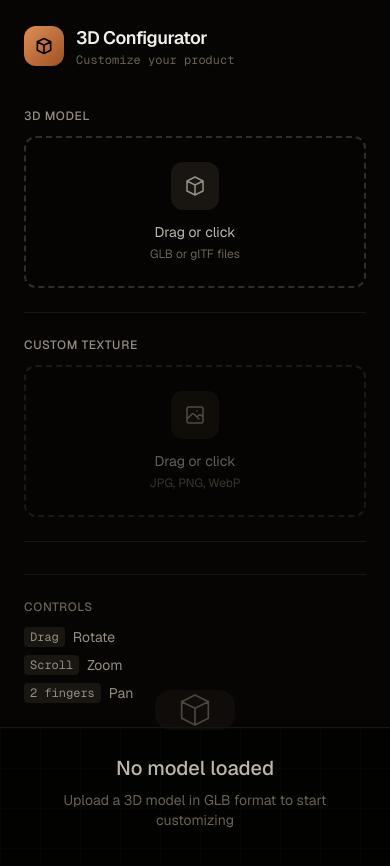
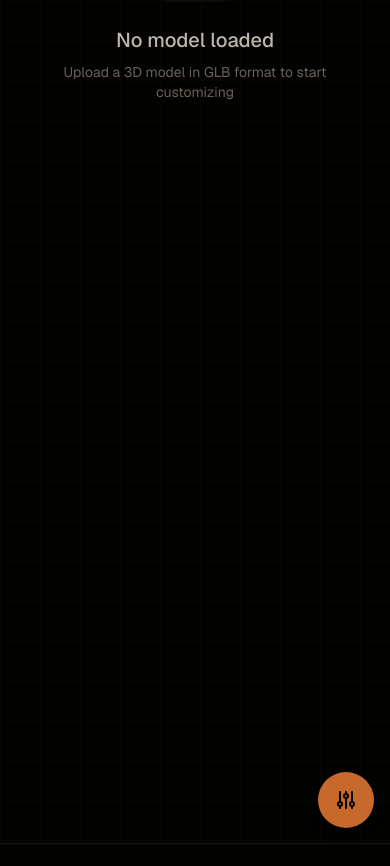
Before and after one commit to Bias93/nextjs-3d-configurator, a Next.js app: page / in a window 390 px wide. Shown: the top 866 px of the page. After the commit the page ends 844 px from the top, so only its background shows below. Built offline with nearby package versions, Linux system fonts and the light colour scheme.

Commit message:
feat: add 3D product configurator page with model viewer and interactive controls.

```diff
--- a/src/app/page.tsx
+++ b/src/app/page.tsx
@@ -31,6 +31,7 @@ export default function ConfiguratorPage() {
   const [textureApplied, setTextureApplied] = useState(false);
 
   const viewerRef = useRef<HTMLDivElement>(null);
+  const [isSidebarOpen, setIsSidebarOpen] = useState(false);
 
   const handleModelSelect = useCallback((url: string, fileName: string) => {
     if (modelUrl) URL.revokeObjectURL(modelUrl);
@@ -83,11 +84,42 @@ export default function ConfiguratorPage() {
     });
   }, []);
 
+  const handleActivateAR = useCallback(() => {
+    const viewer = viewerRef.current?.querySelector('model-viewer') as any;
+    if (viewer?.activateAR) {
+      viewer.activateAR();
+    }
+  }, []);
+
+  // Check if AR is available (mobile devices with AR support)
+  const canAR = typeof window !== 'undefined' &&
+    ('xr' in navigator || /Android|iPhone|iPad/i.test(navigator.userAgent));
+
   return (
-    <div className="min-h-screen flex flex-col lg:flex-row">
-      <aside className="w-full lg:w-80 xl:w-96 shrink-0 bg-surface-900 border-b lg:border-b-0 lg:border-r border-surface-800">
+    <div className="min-h-screen flex flex-col-reverse lg:flex-row">
+      {/* Mobile toggle button - fixed at bottom */}
+      <button
+        onClick={() => setIsSidebarOpen(!isSidebarOpen)}
+        className="lg:hidden fixed bottom-4 right-4 z-50 w-14 h-14 rounded-full bg-accent-500 text-surface-950 shadow-lg flex items-center justify-center active:scale-95 transition-transform"
+        aria-label={isSidebarOpen ? 'Close controls' : 'Open controls'}
+      >
+        <svg className="w-6 h-6" fill="none" viewBox="0 0 24 24" stroke="currentColor" strokeWidth={2}>
+          {isSidebarOpen ? (
+            <path strokeLinecap="round" strokeLinejoin="round" d="M6 18L18 6M6 6l12 12" />
+          ) : (
+            <path strokeLinecap="round" strokeLinejoin="round" d="M12 6V4m0 2a2 2 0 100 4m0-4a2 2 0 110 4m-6 8a2 2 0 100-4m0 4a2 2 0 110-4m0 4v2m0-6V4m6 6v10m6-2a2 2 0 100-4m0 4a2 2 0 110-4m0 4v2m0-6V4" />
+          )}
+        </svg>
+      </button>
+
+      {/* Sidebar / Controls panel */}
+      <aside className={`
+        w-full lg:w-80 xl:w-96 shrink-0 bg-surface-900 border-t lg:border-t-0 lg:border-r border-surface-800
+        transition-all duration-300 overflow-hidden
+        ${isSidebarOpen ? 'max-h-[80vh]' : 'max-h-0 lg:max-h-none'}
+      `}>
         <div className="p-6 lg:p-8 h-full flex flex-col">
-          <header className="mb-8">
+          <header className="mb-6 lg:mb-8">
             <div className="flex items-center gap-3 mb-2">
               <div className="w-10 h-10 rounded-lg bg-linear-to-br from-accent-400 to-accent-600 flex items-center justify-center">
                 <svg className="w-5 h-5 text-surface-950" fill="none" viewBox="0 0 24 24" stroke="currentColor" strokeWidth={2}>
@@ -105,7 +137,7 @@ export default function ConfiguratorPage() {
             </div>
           </header>
 
-          <div className="space-y-6 flex-1">
+          <div className="space-y-5 flex-1 overflow-y-auto">
             <ModelUploader
               onModelSelect={handleModelSelect}
               currentModel={modelUrl}
@@ -137,7 +169,8 @@ export default function ConfiguratorPage() {
             )}
           </div>
 
-          <div className="mt-8 pt-6 border-t border-surface-800">
+          {/* Controls help - hidden on mobile for space */}
+          <div className="hidden lg:block mt-6 pt-6 border-t border-surface-800">
             <h3 className="text-xs font-medium text-surface-500 uppercase tracking-wider mb-3">
               Controls
             </h3>
@@ -165,7 +198,8 @@ export default function ConfiguratorPage() {
         </div>
       </aside>
 
-      <main className="flex-1 relative bg-surface-950 min-h-[60vh] lg:min-h-screen">
+      {/* Main viewer - now appears first on mobile due to flex-col-reverse */}
+      <main className="flex-1 relative bg-surface-950 h-[50vh] lg:h-auto lg:min-h-screen">
         <div className="absolute inset-0 bg-[radial-gradient(ellipse_at_center,var(--tw-gradient-stops))] from-surface-900 via-surface-950 to-surface-950" />
 
         <div
@@ -190,8 +224,10 @@ export default function ConfiguratorPage() {
                 onScreenshot={handleScreenshot}
                 onReset={handleReset}
                 onToggleAutoRotate={handleToggleAutoRotate}
+                onActivateAR={handleActivateAR}
                 isAutoRotating={isAutoRotating}
                 hasModel={true}
+                canAR={canAR}
               />
             </>
           ) : (
--- a/src/components/ViewerControls.tsx
+++ b/src/components/ViewerControls.tsx
@@ -6,20 +6,24 @@ interface ViewerControlsProps {
   onScreenshot?: () => void;
   onReset?: () => void;
   onToggleAutoRotate?: () => void;
+  onActivateAR?: () => void;
   isAutoRotating?: boolean;
   hasModel?: boolean;
+  canAR?: boolean;
 }
 
 /**
  * Floating control buttons for the 3D viewer.
- * Provides screenshot, reset view, and auto-rotate toggle functionality.
+ * Provides screenshot, reset view, auto-rotate toggle, and AR functionality.
  */
 export function ViewerControls({
   onScreenshot,
   onReset,
   onToggleAutoRotate,
+  onActivateAR,
   isAutoRotating = true,
   hasModel = false,
+  canAR = false,
 }: ViewerControlsProps) {
   const buttonBase = clsx(
     'flex items-center justify-center w-10 h-10 rounded-lg transition-all duration-200',
@@ -99,6 +103,31 @@ export function ViewerControls({
           />
         </svg>
       </button>
+
+      {/* AR Button - only visible when AR is available */}
+      {canAR && (
+        <button
+          onClick={onActivateAR}
+          disabled={!hasModel}
+          className={clsx(
+            buttonBase,
+            'bg-accent-500/90 backdrop-blur-sm border border-accent-400',
+            'hover:bg-accent-400 hover:border-accent-300',
+            'active:scale-95'
+          )}
+          title="View in AR"
+          aria-label="View in AR"
+        >
+          <svg className="w-5 h-5 text-surface-950" fill="none" viewBox="0 0 24 24" stroke="currentColor">
+            <path
+              strokeLinecap="round"
+              strokeLinejoin="round"
+              strokeWidth={1.5}
+              d="M21 7.5l-9-5.25L3 7.5m18 0l-9 5.25m9-5.25v9l-9 5.25M3 7.5l9 5.25M3 7.5v9l9 5.25m0-9v9"
+            />
+          </svg>
+        </button>
+      )}
     </div>
   );
 }
```
